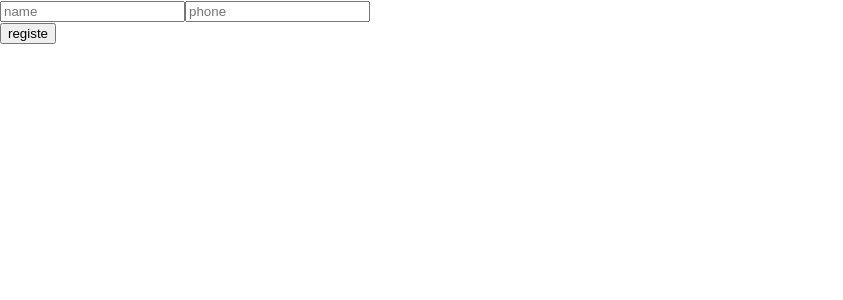
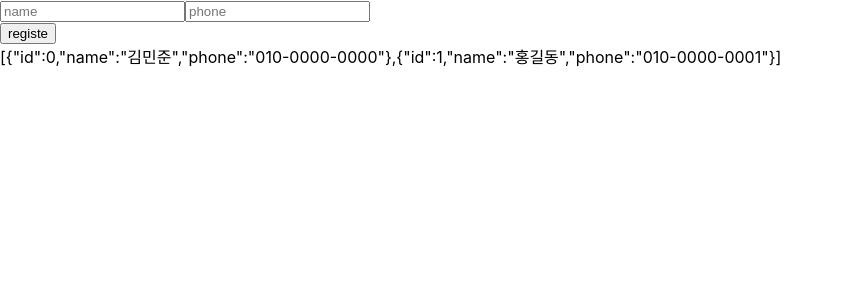
Before and after one commit to Isandaddy/react-phone-book, a React (Create React App) app: page / in a window 1280 px wide. Shown: the top 300 px of the page, without its empty margins (0-843 px from the left). Built offline with nearby package versions, Linux system fonts and the light colour scheme.

Commit message:
study useing  array

```diff
--- a/src/App.js
+++ b/src/App.js
@@ -3,16 +3,42 @@
 import PhoneForm from './components/PhoneForm';
 
 class App extends Component {
-  handleCreate = (data) => { console.log(data);}
+    id = 2;
+    state = {
+        information : [
+            //id값은 각 데이터를 식별하기 위함
+            {
+                id: 0,
+                name: '김민준',
+                phone: '010-0000-0000'
+            },
+            {
+                id: 1,
+                name: '홍길동',
+                phone: '010-0000-0001'
+            }
+        ]
+    }
+    //자식 클래스(PhoneForm)에서 onCreate의 속성명의 props로 넘기고... handleSubmit()로 인자값 전달 받는다
+    handleCreate = (data) => {
+        const { information } = this.state;
+        this.setState({
+            information: information.concat({ id: this.id++, ...data })
+        })
+    }
 
-  render(){
-    return (
-      <div className="App">
-        <PhoneForm onCreate={this.handleCreate}/>
-      </div>
-    );
-  }
-
+    render(){
+        const { information } = this.state;
+        return (
+            <div>
+                <PhoneForm
+                    onCreate={this.handleCreate}
+                />
+                {/*JSON.stringify( )는 자바스크립트의 값을 JSON 문자열로 변환한다.*/}
+                {JSON.stringify(information)}
+            </div>
+        );
+    }
 }
 
 export default App;
--- a/src/components/PhoneForm.js
+++ b/src/components/PhoneForm.js
@@ -18,7 +18,7 @@
     handleSubmit = (e) => {
         //페이지 리로딩 방지
         e.preventDefault();
-        // 상태값을 onCreate 를 통하여 부모에게 전달
+        // 상태값을 onCreate 를 통하여 부모(App.js)에게 전달
         this.props.onCreate(this.state);
         this.setState({
             name: '',
```
Also changed, not shown: 1 other file (tests, documents, lock files or other folders).
